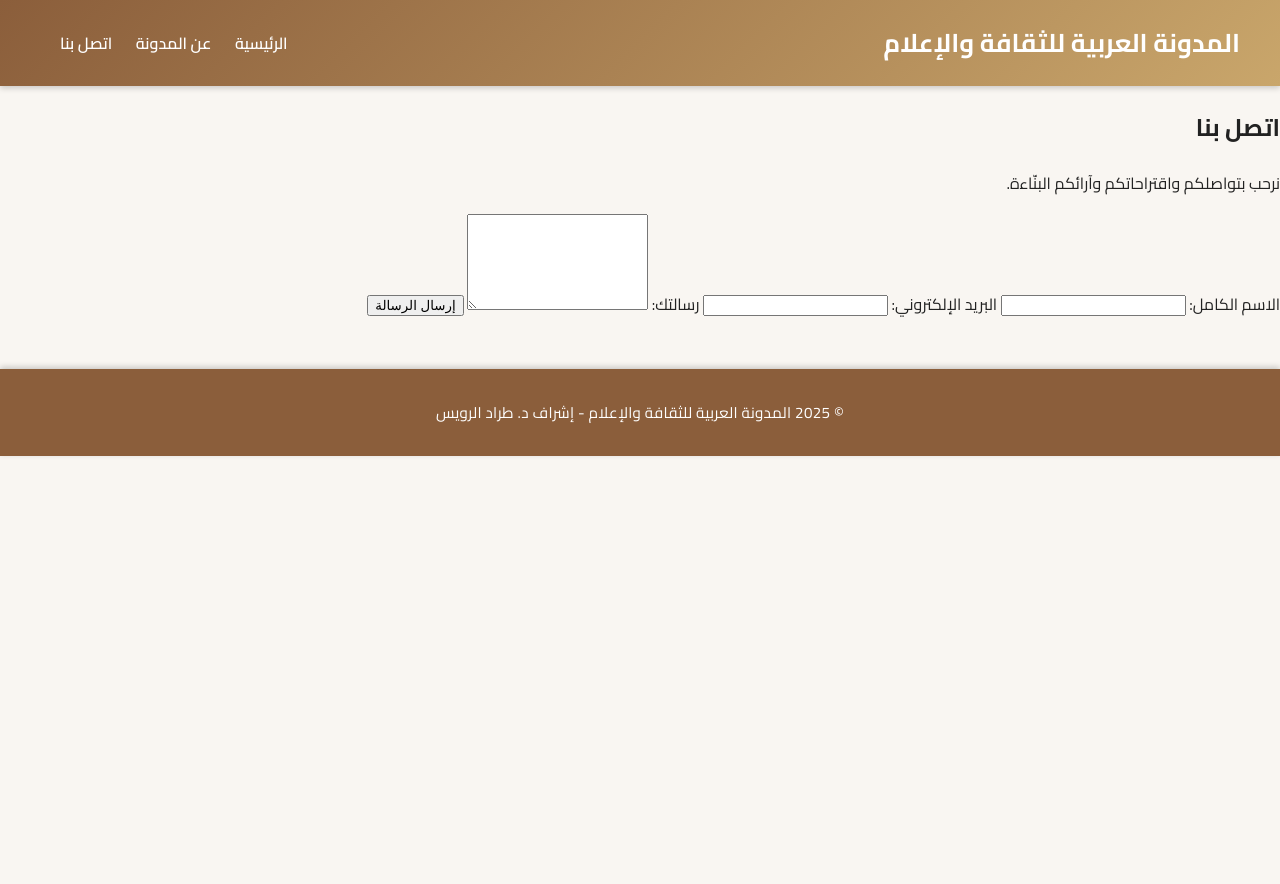
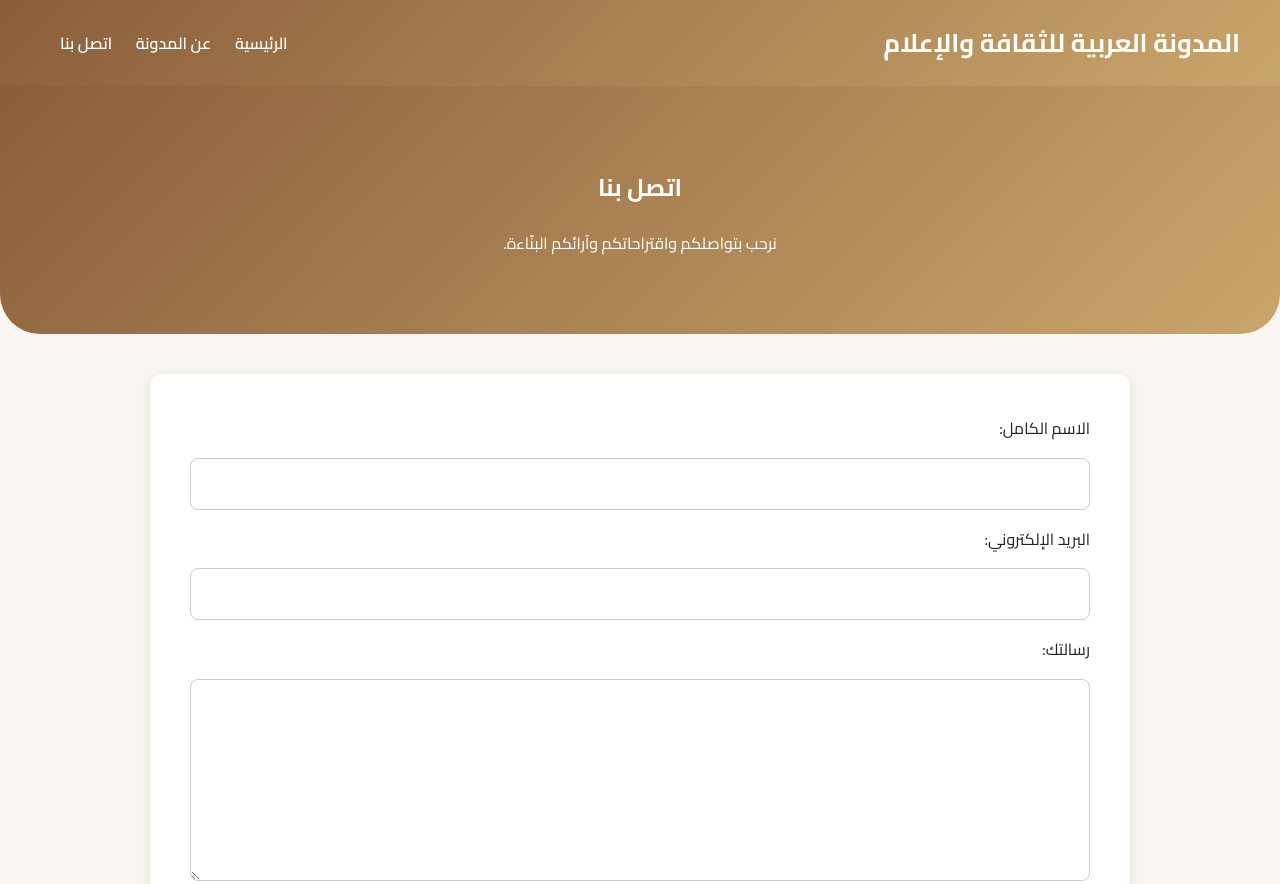
Before and after one commit to terad-alrowes/my_arabic_blog, a plain HTML site: page contact.html in a window 1280 px wide. Shown: the top 884 px of the page. Before the commit the page ends 800 px from the top, so only its background shows below. Drawn offline with Linux system fonts and the light colour scheme.

Commit message:
Update styles.css
Update

```diff
--- a/assets/styles.css
+++ b/assets/styles.css
@@ -210,6 +210,64 @@ footer {
   margin-bottom: 20px;
 }
 
+/* 🌿 صفحة عن المدونة */
+.about-hero, .contact-hero {
+  text-align: center;
+  background: linear-gradient(135deg, #8b5e3b, #c9a66b);
+  color: white;
+  padding: 60px 20px;
+  margin-bottom: 40px;
+  border-radius: 0 0 40px 40px;
+}
+
+.about-content, .contact-form-section {
+  max-width: 900px;
+  margin: auto;
+  background: #fff;
+  padding: 40px;
+  border-radius: 12px;
+  box-shadow: 0 2px 10px rgba(0,0,0,0.1);
+}
+
+.about-content blockquote {
+  border-right: 4px solid #c9a66b;
+  padding-right: 15px;
+  color: #8b5e3b;
+  font-style: italic;
+  margin: 25px 0;
+}
+
+/* 💬 نموذج الاتصال */
+.contact-form {
+  display: flex;
+  flex-direction: column;
+  gap: 15px;
+}
+
+.contact-form input,
+.contact-form textarea {
+  border: 1px solid #ccc;
+  border-radius: 8px;
+  padding: 10px;
+  font-family: inherit;
+  font-size: 1rem;
+}
+
+.contact-form button {
+  background: #c9a66b;
+  color: #222;
+  border: none;
+  padding: 12px 0;
+  border-radius: 8px;
+  font-weight: bold;
+  cursor: pointer;
+  transition: 0.3s;
+}
+
+.contact-form button:hover {
+  background: #ffe8b2;
+}
+
 .btn {
   background: #c9a66b;
   color: #222;
```
